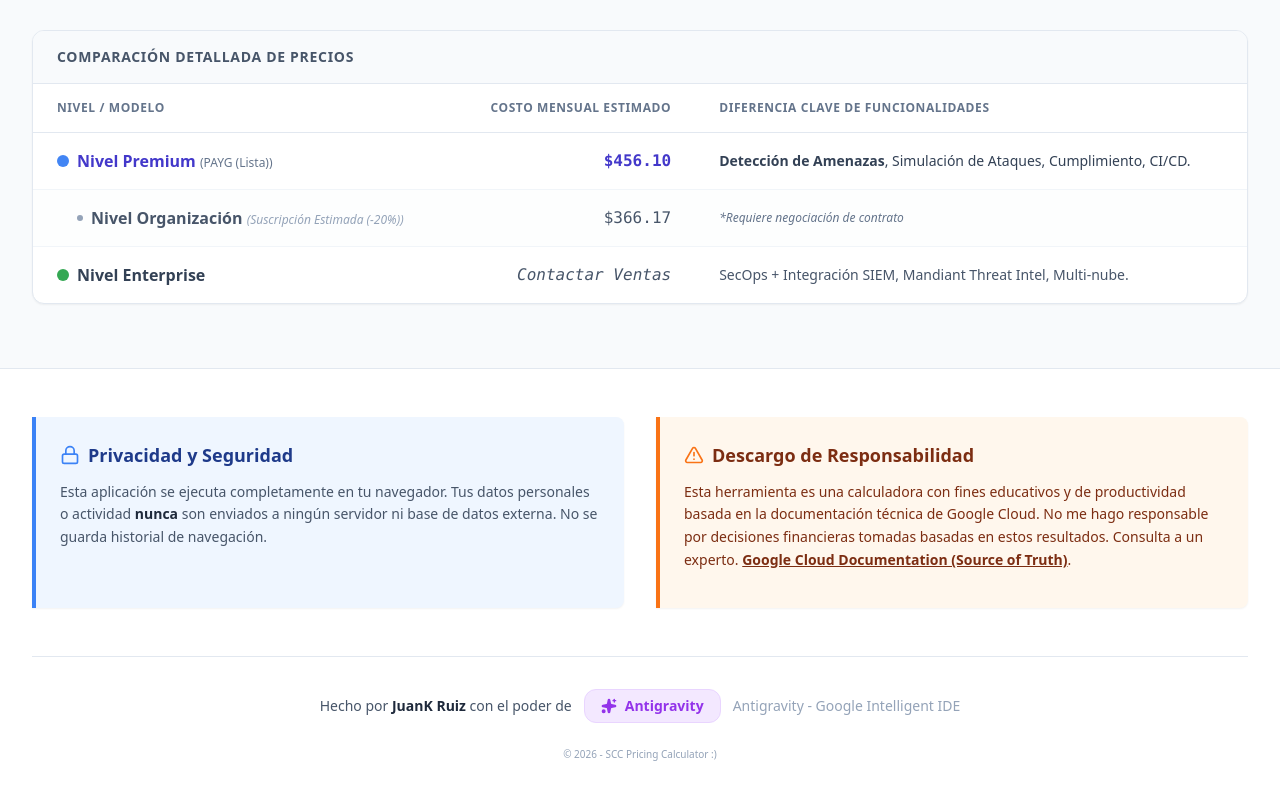
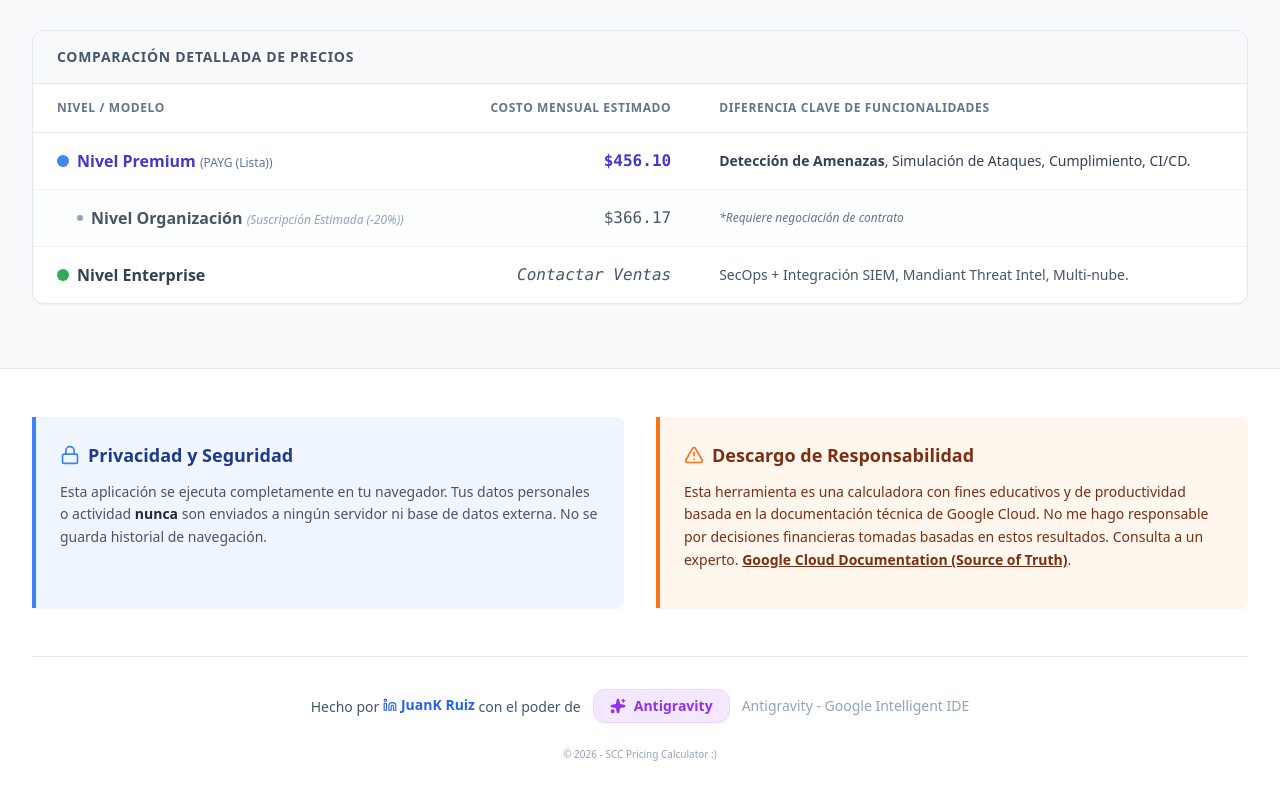
Before and after one commit to JuanKRuiz/SCC-Calculator, a React (Vite) app: page / in a window 1280 px wide. Shown: the part 1227-2027 px from the top of the page. Built offline with nearby package versions, Linux system fonts and the light colour scheme.

Commit message:
feat: create initial SCC Calculator application with BigQuery and instance cost calculation strategies.

```diff
--- a/src/App.tsx
+++ b/src/App.tsx
@@ -3,7 +3,7 @@ import { ResourceInput, ResourceType, CostResult, DEFAULT_PRICING_RATES, Pricing
 import { InputRow } from './components/InputRow';
 import { CostCharts } from './components/CostCharts';
 import { fetchSCCPricing } from './services/pricingApi';
-import { ShieldCheck, Plus, Calculator, Info, ExternalLink, RefreshCw, Download, Lock, AlertTriangle, Cloud, Loader2, Calendar, Sparkles, Globe, Building2, TrendingUp, ShieldAlert } from 'lucide-react';
+import { ShieldCheck, Plus, Calculator, Info, ExternalLink, RefreshCw, Download, Lock, AlertTriangle, Cloud, Loader2, Calendar, Sparkles, Globe, Building2, TrendingUp, ShieldAlert, Linkedin } from 'lucide-react';
 import { useLanguage } from './context/LanguageContext';
 import { Language } from './i18n/translations';
 import { SCCCostService } from './services/SCCCostService';
@@ -388,7 +388,10 @@ const App: React.FC = () => {
           <div className="mt-12 pt-8 border-t border-slate-200 flex justify-center">
             <div className="flex items-center gap-3">
               <p className="text-slate-600 text-sm">
-                {t('madeBy')} <a href="https://www.linkedin.com/in/juankruiz/" target="_blank" rel="noreferrer" className="font-bold text-slate-800 hover:text-indigo-600 transition-colors">JuanK Ruiz</a> {t('withPowerOf')}
+                {t('madeBy')} <a href="https://www.linkedin.com/in/juankruiz/" target="_blank" rel="noreferrer" className="inline-flex items-center gap-1 font-bold text-blue-600 hover:text-blue-700 transition-colors">
+                  <Linkedin size={14} className="flex-shrink-0" />
+                  JuanK Ruiz
+                </a> {t('withPowerOf')}
               </p>
 
               <div className="flex items-center gap-2 bg-[#f3e8ff] px-4 py-1.5 rounded-xl border border-[#e9d5ff]">
--- a/src/services/calculators/BigQueryCostCalculator.ts
+++ b/src/services/calculators/BigQueryCostCalculator.ts
@@ -15,13 +15,13 @@ export class BigQueryCostCalculator implements ICostCalculator {
   calculate(resource: ResourceInput, rates: BaseRates): number {
     if (this.isOnDemand) {
       // On-Demand: GB of data analyzed
-      const gbAnalyzed = resource.gbAnalyzed || 0;
+      const gbAnalyzed = resource.dataProcessedGB || 0;
       return gbAnalyzed * rates.BQ_ON_DEMAND_GB;
     } else {
       // Capacity: Slots × Hours
       const slots = resource.slots || 0;
       const hours = resource.hoursPerMonth || 0;
-      return slots * hours * rates.BQ_CAPACITY_SLOT_HOUR;
+      return slots * hours * rates.BQ_SLOT_HOUR;
     }
   }
 }
--- a/src/services/calculators/InstanceCostCalculator.ts
+++ b/src/services/calculators/InstanceCostCalculator.ts
@@ -10,7 +10,7 @@ export class InstanceCostCalculator implements ICostCalculator {
     const instances = resource.instances || 0;
     const hours = resource.hoursPerMonth || 0;
 
-    // Instances × Hours × Premium instance rate
-    return instances * hours * rates.PREMIUM_INSTANCE_HOUR;
+    // Instances × Hours × Premium vCore rate (same rate used for instance-based pricing)
+    return instances * hours * rates.PREMIUM_VCORE_HOUR;
   }
 }
```
